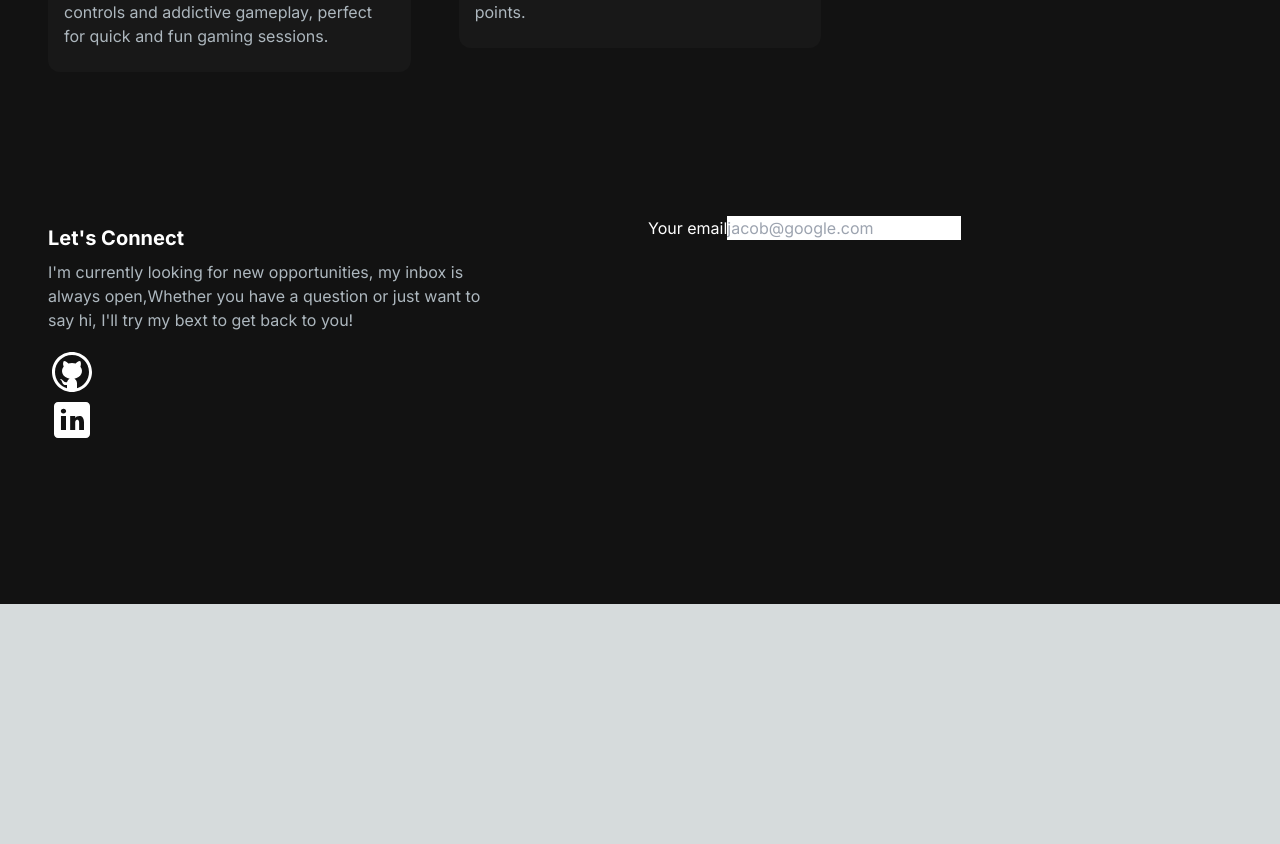
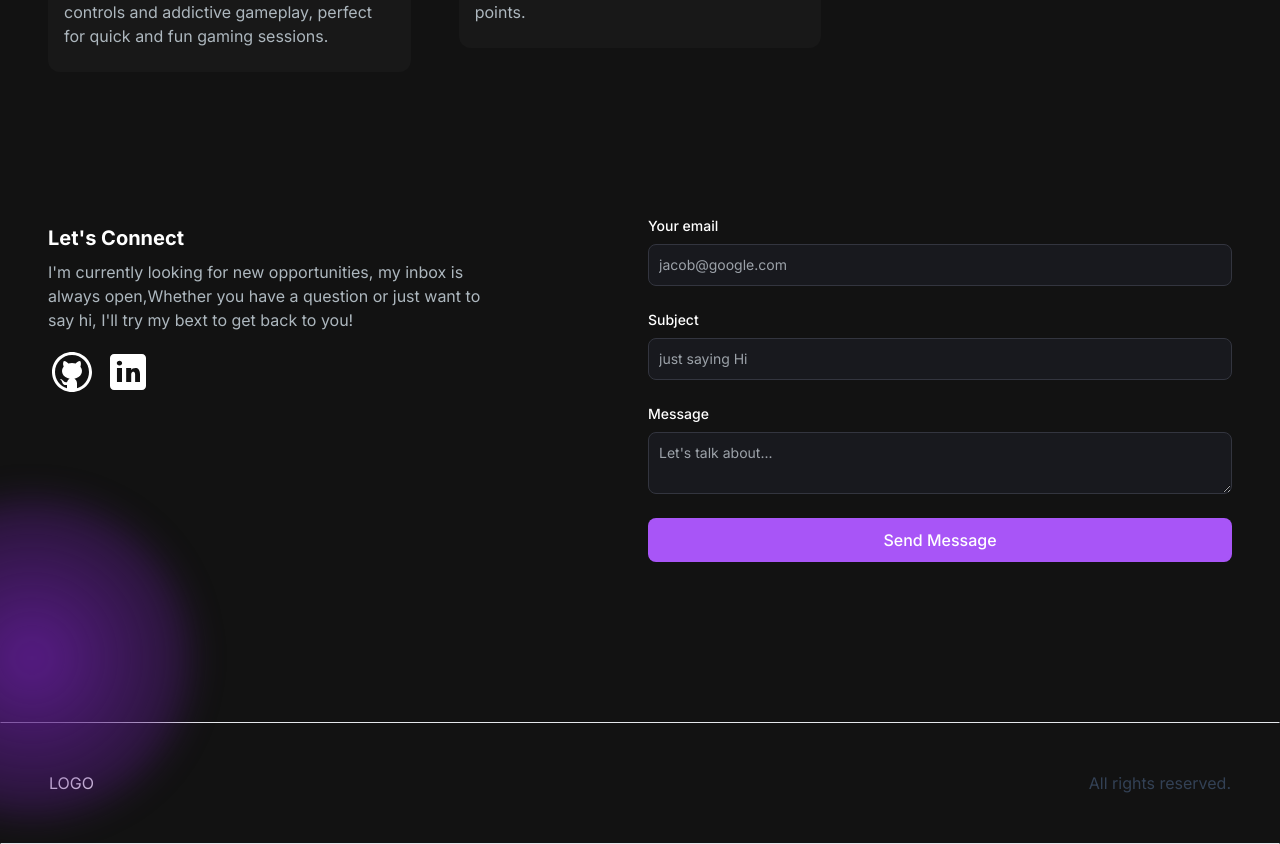
Before and after one commit to cansuarslangiray/cansuarslangiray.github.io, a Next.js app: page / in a window 1280 px wide. Shown: the part 2461-3305 px from the top of the page. Before the commit the page ends 3065 px from the top, so only its background shows below. Built offline with nearby package versions, Linux system fonts and the light colour scheme.

Commit message:
fourth version

```diff
--- a/src/app/components/EmailSection.jsx
+++ b/src/app/components/EmailSection.jsx
@@ -5,8 +5,10 @@
 import Image from "next/image";
 
 const EmailSection = () => {
-    return <section className={"grid md:grid-cols-2 my-12 md:my-12 py-24 gap-4"}>
-        <div>
+    return <section className={"grid md:grid-cols-2 my-12 md:my-12 py-24 gap-4 relative"}>
+        <div
+            className={"bg-[radial-gradient(ellipse_at_center,_var(--tw-gradient-stops))] from-purple-900 to-transparent rounded-full h-80 w-80 z-0 blur-lg absolute top-full -left-4 transform -translate-x-1/2 -translate-y-1/2"}></div>
+        <div className={"z-10"}>
             <h5 className={"text-xl font-bold text-white my-2"}>
                 {/* eslint-disable-next-line react/no-unescaped-entities */}
                 Let's Connect
@@ -18,7 +20,7 @@
                 Whether you have a question or just want to say hi, I'll try my bext
                 to get back to you!
             </p>
-            <div className={"socials flex flex-row gap-20"}></div>
+            <div className={"socials flex flex-row gap-2"}>
                 <Link href={"github.com"}>
                     <Image src={GithubIcon} alt={"Github Icon"}/>
                 </Link>
@@ -26,10 +28,51 @@
                     <Image src={LinkedinIcon} alt={"Linkedin Icon"}/>
                 </Link>
             </div>
+
+        </div>
         <div>
-            <from clssName={"flex flex-col gap-4"}>
-                <label htmlFor={"email"} className={"text-white"}>Your email</label>
-                <input type={"email"} id={"email"} required placeholder={"jacob@google.com"}/>
+            <from clssName={"flex flex-col "}>
+                <div className={"mb-6 "}>
+                    <label
+                        htmlFor={"email"}
+                        className={"text-white block mb-2 text-sm font-medium"}>
+                        Your email
+                    </label>
+                    <input type={"email"} id={"email"}
+                           required
+                           className={"bg-[#18191E] border border-[#33353F] placeholder-[#9CA2A9] text-gray-100 text-sm rounded-lg block w-full p-2.5"}
+                           placeholder={"jacob@google.com"}
+                    />
+                </div>
+                <div className={"mb-6 "}>
+                    <label
+                        htmlFor={"subject"}
+                        className={"text-white block text-sm mb-2 font-medium"}>
+                        Subject
+                    </label>
+                    <input type={"text"} id={"subject"}
+                           required
+                           className={"bg-[#18191E] border border-[#33353F] placeholder-[#9CA2A9] text-gray-100 text-sm rounded-lg block w-full p-2.5"}
+                           placeholder={"just saying Hi"}
+                    />
+                </div>
+                <div className={"mb-6"}>
+                    <label
+                        htmlFor={"message"}
+                        className={"text-white block text-sm mb-2 font-medium"}>
+                        Message
+                    </label>
+                    <textarea
+                        name={"message"}
+                        id={"message"}
+                        className={"bg-[#18191E] border border-[#33353F] placeholder-[#9CA2A9] text-gray-100 text-sm rounded-lg block w-full p-2.5"}
+                        placeholder={"Let's talk about..."}/>
+                </div>
+                <button
+                    type={"submit"}
+                    className={"bg-purple-500 hover:bg-purple-600 text-white font-medium py-2.5 px-5 rounded-lg w-full"}>
+                    Send Message
+                </button>
             </from>
         </div>
     </section>;
--- /dev/null
+++ b/src/app/components/Footer.jsx
@@ -0,0 +1,17 @@
+import React from "react"
+
+const Footer = () => {
+    return (
+        <footer className={"footer border border-top[#33353F] border-l-transparent border-r-transparent text-white"}>
+            <div className={"container p-12 flex justify-between"}>
+                <span>
+                    LOGO
+                </span>
+                <p className={"text-slate-700"}>
+                    All rights reserved.
+                </p>
+            </div>
+        </footer>
+    )
+}
+export default Footer
--- a/src/app/page.js
+++ b/src/app/page.js
@@ -5,6 +5,7 @@
 import AboutSection from "@/app/components/AboutSection";
 import ProjectSection from "@/app/components/ProjectSection";
 import EmailSection from "@/app/components/EmailSection";
+import Footer from "@/app/components/Footer";
 
 
 export default function Home() {
@@ -17,7 +18,7 @@
                 <ProjectSection/>
                 <EmailSection/>
             </div>
-
+            <Footer/>
         </main>
     );
 }
```
Lines whose indentation alone changed are shown as unchanged.
